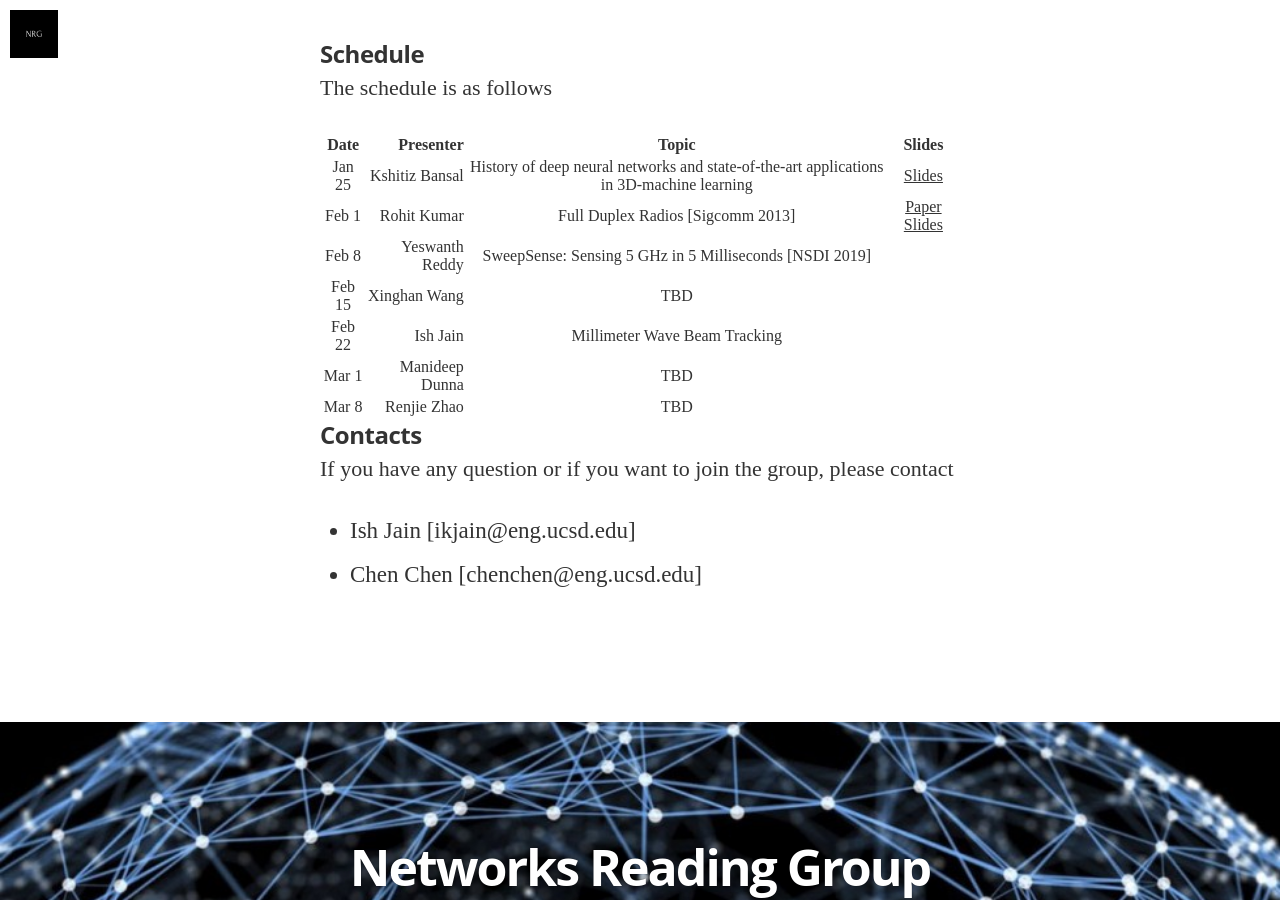
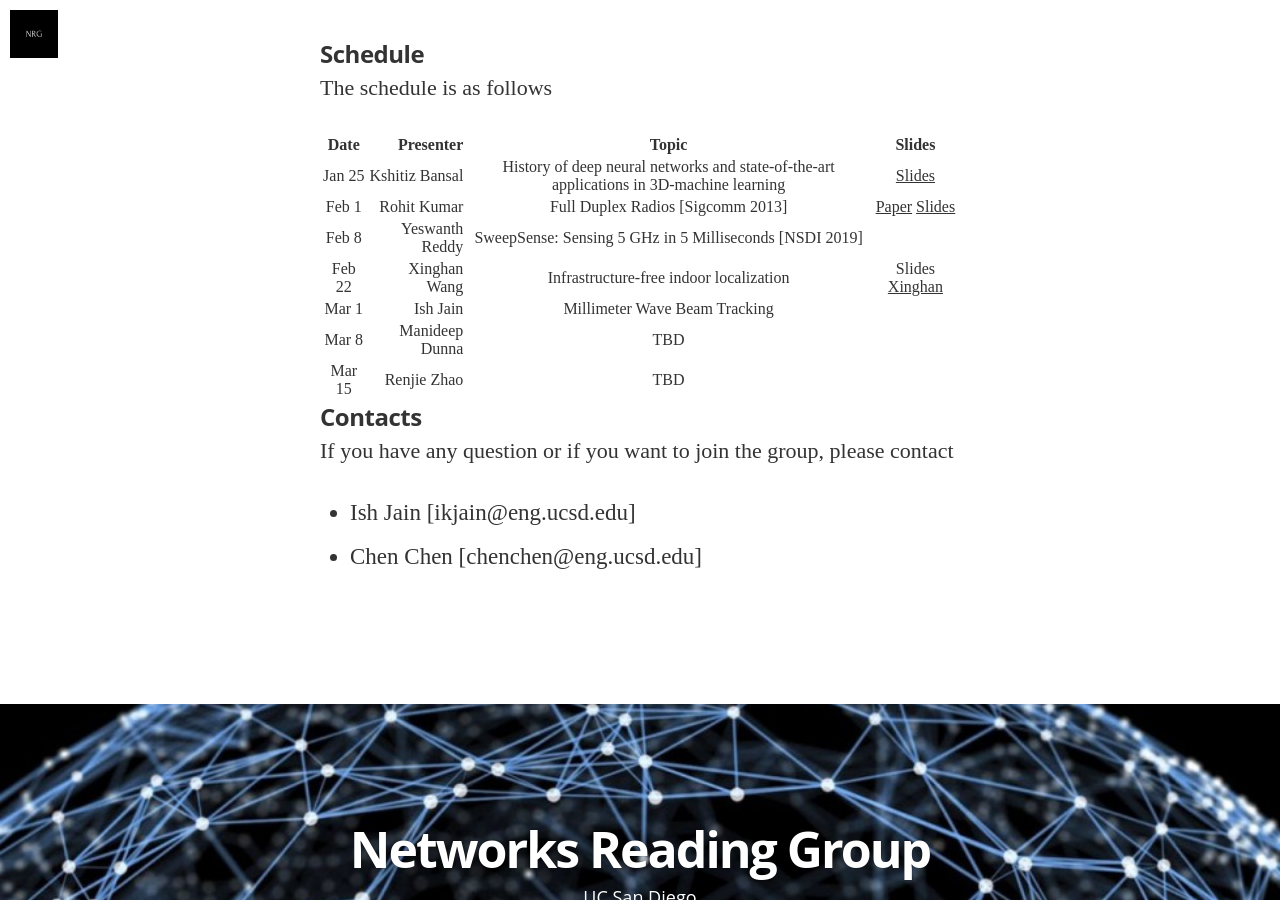
Before and after one commit to nrgucsd/nrgucsd.github.io, a Jekyll site: the page built from _posts/2019-01-01-Reading-Winter2019.markdown, in a window 1280 px wide and 900 px high, scrolled down 1953 px. Built offline with Jekyll 4.4.1, drawn with Linux system fonts in a browser that asks for light colours; nearby versions of some CDN libraries; some web fonts are replaced.

Commit message:
Update 2019-01-01-Reading-Winter2019.markdown

```diff
--- a/_posts/2019-01-01-Reading-Winter2019.markdown
+++ b/_posts/2019-01-01-Reading-Winter2019.markdown
@@ -41,10 +41,10 @@ The schedule is as follows
 | Jan 25    | Kshitiz Bansal      | History of deep neural networks and state-of-the-art applications in 3D-machine learning    | [Slides][Kshitiz]       |
 | Feb 1    | Rohit Kumar      | Full Duplex Radios [Sigcomm 2013]   | [Paper][RohitPaper]  [Slides][Rohit]     |
 | Feb 8    | Yeswanth Reddy     | SweepSense: Sensing 5 GHz in 5 Milliseconds [NSDI 2019]   |        |
-| Feb 15    | Xinghan Wang    | TBD    |        |
-| Feb 22    | Ish Jain      | Millimeter Wave Beam Tracking     |        |
-| Mar 1    | Manideep Dunna   | TBD    |        |
-| Mar 8    | Renjie Zhao   | TBD    |        |
+| Feb 22   | Xinghan Wang    | Infrastructure-free indoor localization     |  Slides [Xinghan]      |
+| Mar 1    | Ish Jain      | Millimeter Wave Beam Tracking     |        |
+| Mar 8    | Manideep Dunna   | TBD    |        |
+| Mar 15    | Renjie Zhao   | TBD    |        |
 
 ### Contacts
 If you have any question or if you want to join the group, please contact
@@ -61,4 +61,5 @@ To add new posts, simply add a file in the `_posts` directory that follows the c
 [Kshitiz]: https://nrgucsd.github.io/Slides/Winter2019/Kshitiz_Deep%20%20Learning.pdf
 [Rohitpaper]: https://web.stanford.edu/~skatti/pubs/sigcomm13-fullduplex.pdf
 [Rohit]: https://nrgucsd.github.io/Slides/Winter2019/FDR.pdf
+[Xinghan]: https://nrgucsd.github.io/Slides/Winter2019/NRG_localization.pdf
  <!--[google group](https://groups.google.com/forum/#!forum/nrgucsd)-->
```
